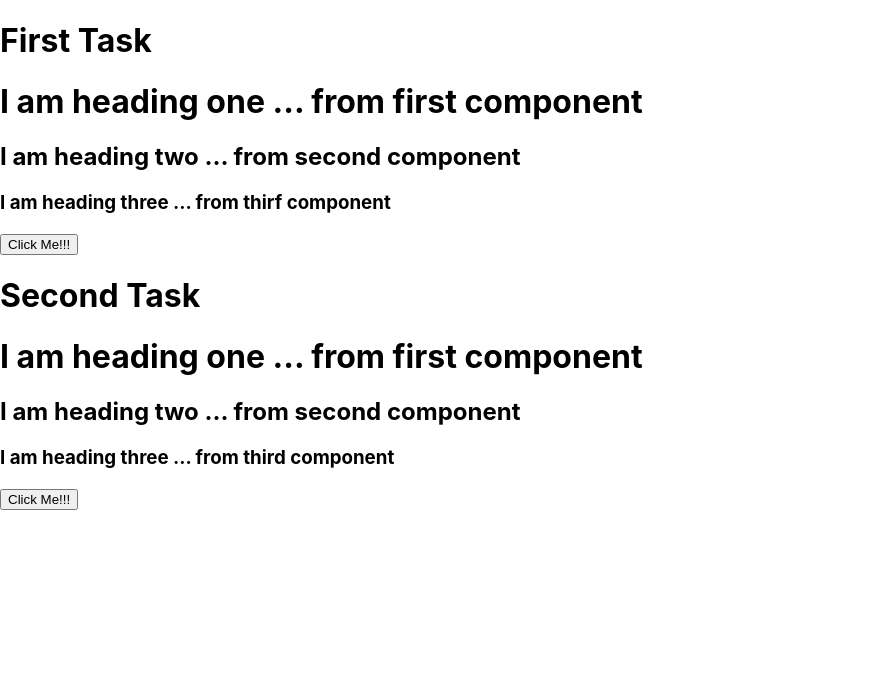
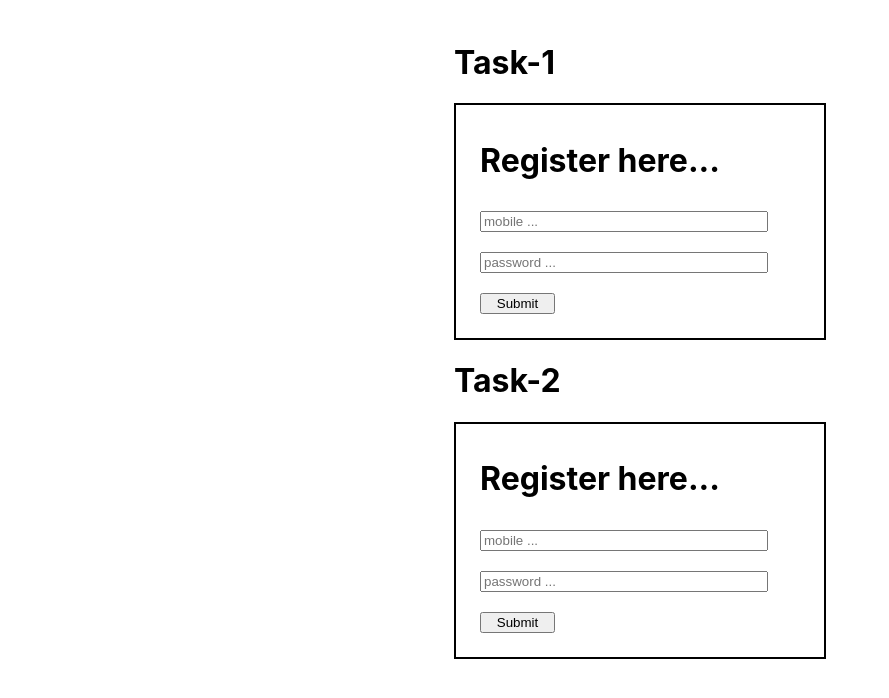
Before and after one commit to 07shrutik/react-task, a React (Create React App) app: page / in a window 1280 px wide. Shown: the top 698 px of the page, without its empty margins (0-889 px from the left). Built offline with nearby package versions, Linux system fonts and the light colour scheme.

Commit message:
Day3 React-Assignments 1 and 2

```diff
--- a/src/App.css
+++ b/src/App.css
@@ -1,38 +1,26 @@
-.App {
-  text-align: center;
+body{
+  display: flex;
+  justify-content: center;
+  height:680px;
+  align-items: center;
 }
-
-.App-logo {
-  height: 40vmin;
-  pointer-events: none;
-}
-
-@media (prefers-reduced-motion: no-preference) {
-  .App-logo {
-    animation: App-logo-spin infinite 20s linear;
-  }
-}
-
-.App-header {
-  background-color: #282c34;
-  min-height: 100vh;
+.container{
   display: flex;
   flex-direction: column;
-  align-items: center;
-  justify-content: center;
-  font-size: calc(10px + 2vmin);
-  color: white;
+  border: 2px solid black;
+  height: 220;
+  width: 340px;
+  padding: 14px;
+  /* margin-top: 200px; */
+  align-items: baseline;
+  }
+  .container input{
+    margin:10px;
+    width: 280px;
+    /* padding-top: 10px; */
+  }
+  .container button{
+  margin:10px;
+  /* padding-top: 10px; */
+  width: 75px;
 }
-
-.App-link {
-  color: #61dafb;
-}
-
-@keyframes App-logo-spin {
-  from {
-    transform: rotate(0deg);
-  }
-  to {
-    transform: rotate(360deg);
-  }
-}
--- a/src/App.js
+++ b/src/App.js
@@ -1,19 +1,15 @@
 import './App.css';
 import Head1 from './Head1';
-import Head2 from './Head2';
-import Head3 from './Head3';
-import Btn from './btn';
-
-// THIS IS CHALLENGE-2 FILE
+import Fields from './Fields';
+import Btn from './Btn';
 
 function App() {
   return (
-    <>
-    <Head1 />
-    <Head2 />
-    <Head3 />
-    <Btn />
-    </>
+    <div className='container'>
+      <Head1 content="Register here..."/>
+      <Fields />
+      <Btn btn="Submit"/>
+    </div>
   );
 }
 
--- /dev/null
+++ b/src/Fields.js
@@ -0,0 +1,10 @@
+function Fields() {
+    return(
+        <>
+            <input type="text" placeholder="mobile ..."/>
+            <input type="password" placeholder="password ..."/>
+        </>
+    )
+}
+
+export default Fields;
--- a/src/Head1.js
+++ b/src/Head1.js
@@ -1,7 +1,7 @@
-function Head1() {
+function Head1(props) {
     return(
         <>
-        <h1>I am heading one ... from first component</h1>
+        <h1>{props.content}</h1>
         </>
     )
 }
--- a/src/Head2.js
+++ /dev/null
@@ -1,9 +0,0 @@
-function Head2() {
-    return(
-        <>
-        <h2>I am heading two ... from second component</h2>
-        </>
-    )
-}
-
-export default Head2;
--- a/src/Head3.js
+++ /dev/null
@@ -1,9 +0,0 @@
-function Head3() {
-    return(
-        <>
-        <h3>I am heading three ... from third component</h3>
-        </>
-    )
-}
-
-export default Head3;
--- a/src/btn.js
+++ b/src/btn.js
@@ -1,7 +1,7 @@
-function Btn() {
+function Btn(props) {
     return(
         <>
-        <button>Click Me!!!</button>
+       <button type='submit'>{props.btn}</button>
         </>
     )
 }
--- a/src/challenge1.js
+++ b/src/challenge1.js
@@ -1,45 +1,13 @@
-// import './App.css';
-
-function Head1() {
-  return(
-      <>
-      <h1>I am heading one ... from first component</h1>
-      </>
-  )
-}
-
-function Head2() {
-  return(
-      <>
-      <h2>I am heading two ... from second component</h2>
-      </>
-  )
-}
-
-function Head3() {
-  return(
-      <>
-      <h3>I am heading three ... from thirf component</h3>
-      </>
-  )
-}
-
-function Btn() {
-  return(
-      <>
-      <button>Click Me!!!</button>
-      </>
-  )
-}
+import './App.css';
 
 function Challenge1() {
   return (
-    <>
-    <Head1 />
-    <Head2 />
-    <Head3 />
-    <Btn />
-    </>
+    <div className='container'>
+      <h1>Register here...</h1>
+      <input type="text" placeholder="mobile ..."/>
+      <input type="password" placeholder="password ..."/>
+      <button type='submit'>Submit</button>
+    </div>
   );
 }
 
--- a/src/index.js
+++ b/src/index.js
@@ -2,15 +2,15 @@ import React from 'react';
 import ReactDOM from 'react-dom/client';
 import './index.css';
 import App from './App';
+import reportWebVitals from './reportWebVitals';
 import Challenge1 from './challenge1';
-import reportWebVitals from './reportWebVitals';
 
 const root = ReactDOM.createRoot(document.getElementById('root'));
 root.render(
   <React.StrictMode>
-    <h1>First Task</h1>
+    <h1>Task-1</h1>
     <Challenge1/>
-    <h1>Second Task</h1>
+    <h1>Task-2</h1>
     <App />
   </React.StrictMode>
 );
```
